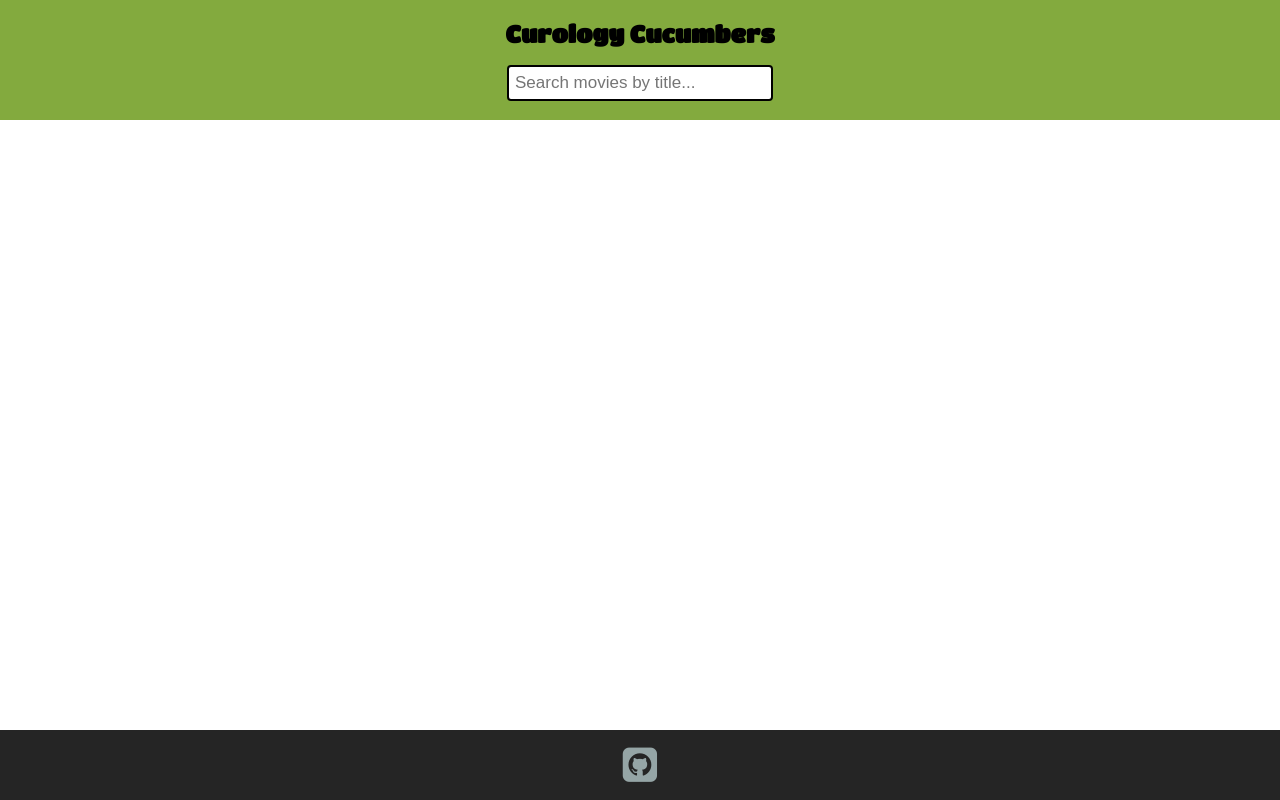
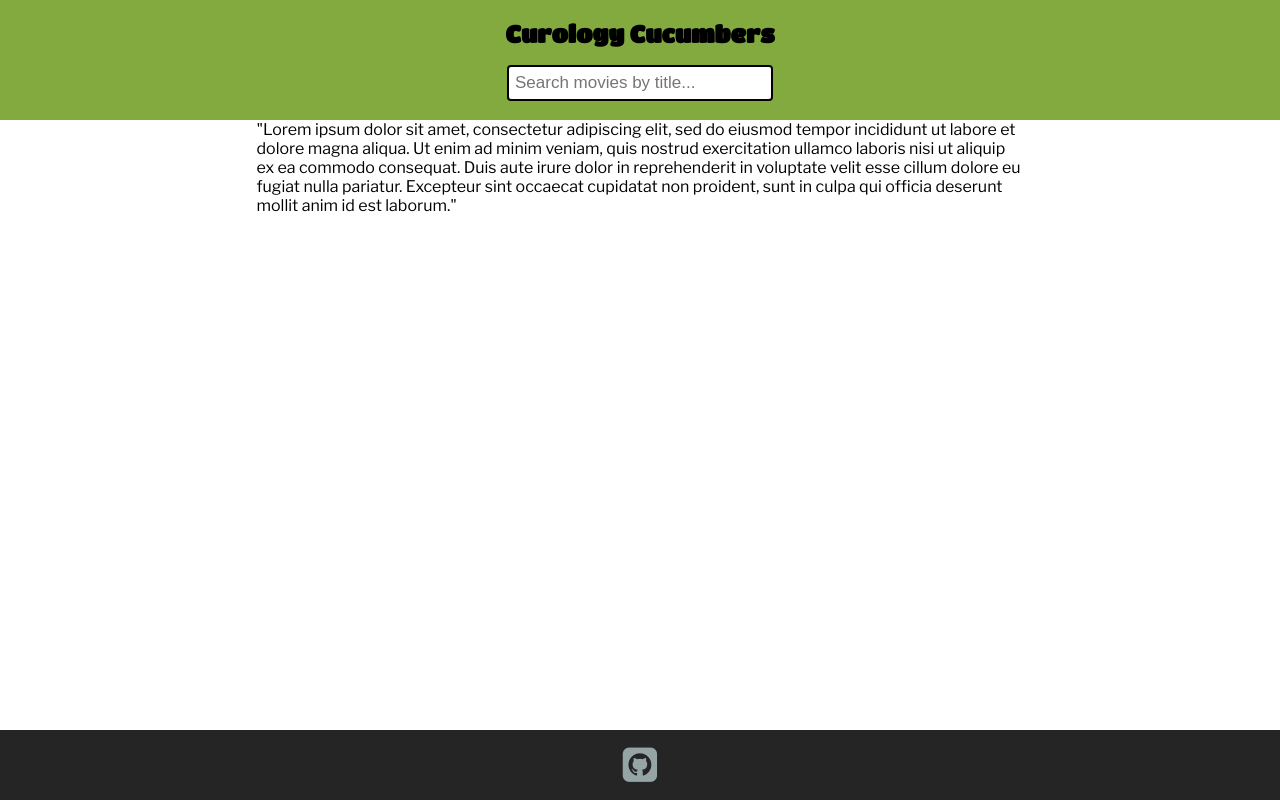
Before and after one commit to kevinYCKim33/cucumber, a React (Create React App) app: page / in a window 1280 px wide. Built offline with nearby package versions, Linux system fonts and the light colour scheme.

Commit message:
content margins set with lorem ipsum

```diff
--- a/src/App.css
+++ b/src/App.css
@@ -47,3 +47,14 @@
   width: 250px;
   border: 2px solid black;
   border-radius: 4px; }
+
+.App-body {
+  display: flex;
+  justify-content: center;
+  padding: 0 20px 30px 20px;
+  font-family: 'Libre Franklin', sans-serif; }
+
+.filler {
+  display: flex;
+  justify-content: center;
+  max-width: 767px; }
--- a/src/App.scss
+++ b/src/App.scss
@@ -61,3 +61,17 @@
   border: 2px solid black;
   border-radius: 4px;
 }
+
+.App-body {
+  display: flex;
+  justify-content: center;
+  padding: 0 20px 30px 20px;
+  font-family: 'Libre Franklin', sans-serif;
+  // max-width: 767px;
+}
+
+.filler {
+  display: flex;
+  justify-content: center;
+  max-width: 767px;
+}
--- a/src/containers/App.js
+++ b/src/containers/App.js
@@ -17,6 +17,13 @@
             </form>
           </div>
         </header>
+
+        <div className="App-body">
+          <div className="filler">
+            "Lorem ipsum dolor sit amet, consectetur adipiscing elit, sed do eiusmod tempor incididunt ut labore et dolore magna aliqua. Ut enim ad minim veniam, quis nostrud exercitation ullamco laboris nisi ut aliquip ex ea commodo consequat. Duis aute irure dolor in reprehenderit in voluptate velit esse cillum dolore eu fugiat nulla pariatur. Excepteur sint occaecat cupidatat non proident, sunt in culpa qui officia deserunt mollit anim id est laborum."
+          </div>
+        </div>
+
         <footer>
           <a href="https://github.com/kevinYCKim33/cucumber" target="_blank" rel="noopener noreferrer" title="Github"><i className="fa fa-github-square"></i></a>
         </footer>
```
